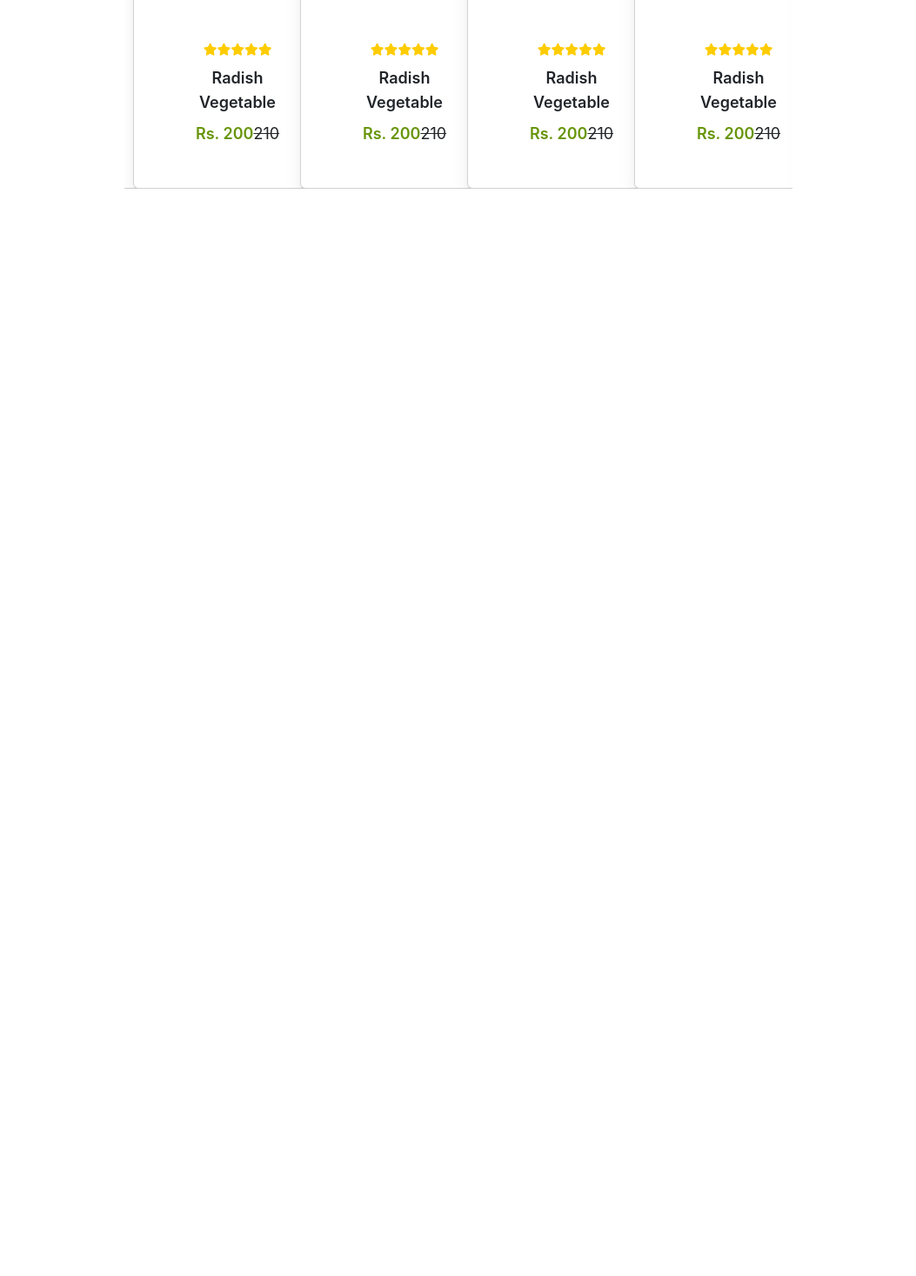
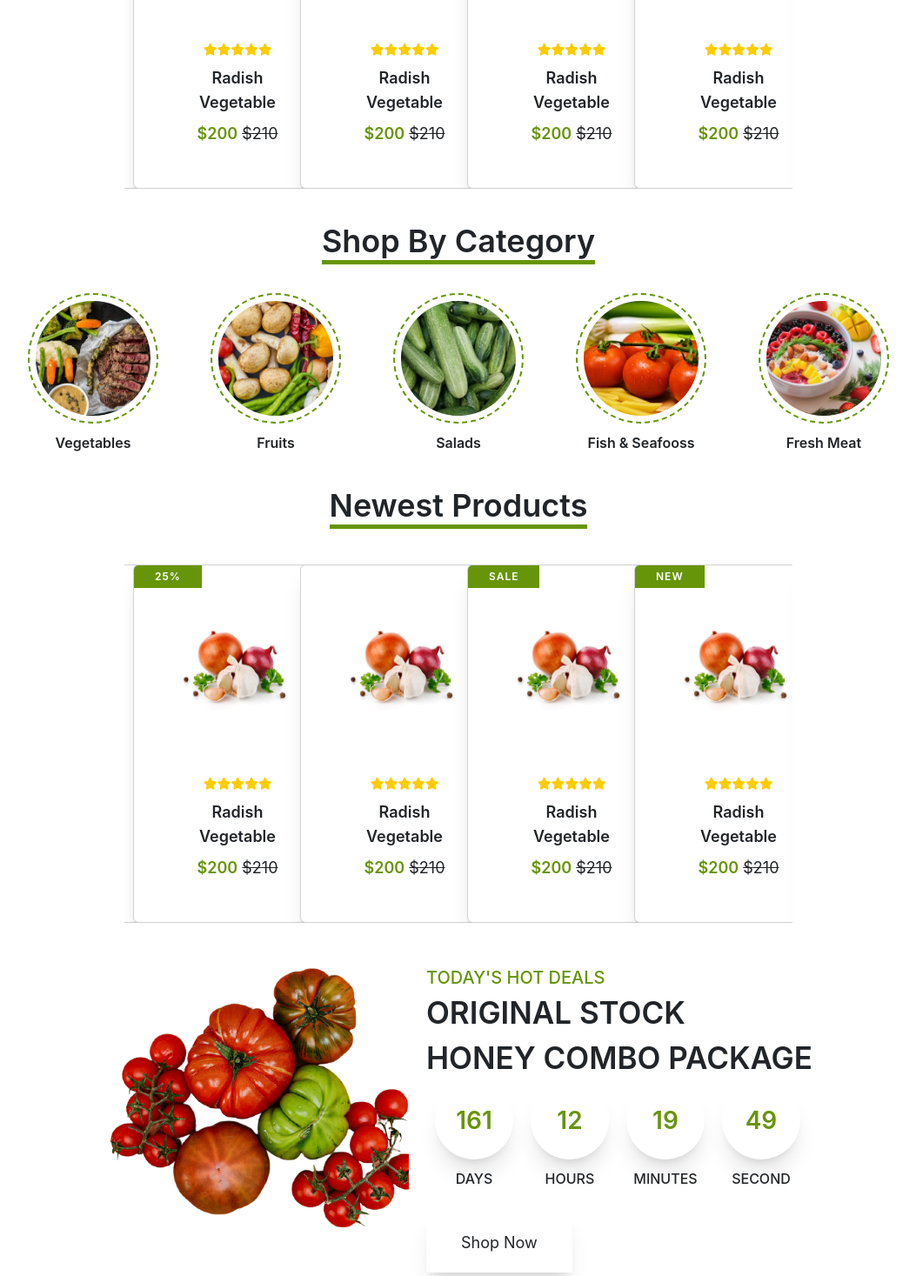
Before and after one commit to PaceDE/mr-jucify, a React (Create React App) app: page / in a window 1280 px wide. Shown: the part 1330-2797 px from the top of the page at 87% size, without its empty margins (113-1166 px from the left). Before the commit the page ends 1547 px from the top, so only its background shows below. Built offline with nearby package versions, Linux system fonts and the light colour scheme.

Commit message:
[+] adds deals, cats, summary

```diff
--- a/src/components/Home.js
+++ b/src/components/Home.js
@@ -6,6 +6,9 @@ import Header from "./Header";
 import Banner from "./blocks/Banner";
 import SmallBanner from "./blocks/SmallBanner";
 import ItemSlider from "./blocks/ItemSlider";
+import ShopByCategory from "./blocks/ShopByCategory";
+import Deal from "./blocks/Deal";
+import Summary from "./blocks/Summary";
 
 const Home = () => {
   return (
@@ -21,7 +24,30 @@ const Home = () => {
         </h2>
         <ItemSlider />
       </div>
+
+      <div className="mt-10">
+        <h2 className="relative text-4xl font-semibold text-center mb-10">
+          <span className="border-b-[5px] border-[#679509]">Shop By Category</span>
+        </h2>
+        <ShopByCategory />
+      </div>
+
+      <div className="my-10">
+        <h2 className="relative text-4xl font-semibold text-center">
+          <span className="border-b-[5px] border-[#679509]">Newest Products</span>
+        </h2>
+        <ItemSlider />
+      </div>
+
+      <div className="mb-12">
+        <Deal />
+      </div>
+
+      <Summary />
+
+
     </div>
+
   );
 };
 
--- a/src/components/blocks/Card.jsx
+++ b/src/components/blocks/Card.jsx
@@ -13,10 +13,11 @@ const Card = ({fruit}) => {
                 </div>
                 <div className="text-lg text-center mt-2">
                     <span className="text-[#679509] font-semibold">
-                        Rs. {fruit["price"]}
+                        ${fruit["price"]}
                     </span>
+                    &nbsp;
                     <span className="line-through">
-                        {fruit["oldPrice"]}
+                        ${fruit["oldPrice"]}
                     </span>
                 </div>
                 { fruit["option"] &&
--- /dev/null
+++ b/src/components/blocks/CircleCard.jsx
@@ -0,0 +1,19 @@
+const CircleCard = ({category}) => {
+    return (
+        <>
+            <div className="mx-[30px] food-cat food-cat-1">
+                <div className="w-[150px] h-[150px] flex justify-center items-center border-2 border-dashed border-[#679509] rounded-[50%] mb-[10px] relative cat-img">
+                    <img src={category["image"]} className="w-[90%] h-[90%] object-cover rounded-[50%]" alt="" />
+                    <div className="absolute w-0 h-0 duration-200 ease-linear text-transparent plus">
+                        +
+                    </div>
+                </div>
+                <div className="text-center font-semibold duration-200 ease-linear cat-name">
+                    {category["name"]}
+                </div>
+            </div>
+        </>
+     );
+}
+
+export default CircleCard;
--- /dev/null
+++ b/src/components/blocks/Deal.jsx
@@ -0,0 +1,48 @@
+import { Link } from "react-router-dom";
+
+const Deal = () => {
+
+    const timeData = [
+        {"id": 0, "value": 161, "unit": "Days"},
+        {"id": 1, "value": 12, "unit": "Hours"},
+        {"id": 2, "value": 19, "unit": "Minutes"},
+        {"id": 3, "value": 49, "unit": "Second"},
+    ]
+    return (
+        <>
+            <div className="w-[80%] m-auto mt-28">
+                <div className="flex flex-wrap justify-center items-center">
+                    <div className="w-[350px] h-[350px]">
+                        <img src="../../images/deal.png" className="w-full h-full" alt="" />
+                    </div>
+                    <div className="flex flex-col pl-5">
+                        <div className="text-[#679509] uppercase text-xl font-medium">
+                            Today's Hot Deals
+                        </div>
+                        <div className="text-[35px] font-semibold uppercase">
+                            original stock <br /> honey combo package
+                        </div>
+                        <div className="flex flex-wrap text-center">
+                            {timeData.map(td => (
+                                <div className="mx-[10px]" key={td["id"]}>
+                                    <div className="text-[#679509] bg-white text-[28px] font-semibold w-[90px] h-[90px] flex items-center justify-center rounded-[50px] shadow-xl">
+                                        {td["value"]}
+                                    </div>
+                                    <div className="mt-[10px] uppercase font-medium">
+                                        {td["unit"]}
+                                    </div>
+                                </div>
+                            ))}
+                        </div>
+
+                        <div className="mt-5">
+                            <Link to="#" className="px-10 py-4  text-lg duration-300 ease-linear hover:bg-[#2a660a] hover:text-white shadow-xl">Shop Now</Link>
+                        </div>
+                    </div>
+                </div>
+            </div>
+        </>
+     );
+}
+
+export default Deal;
--- a/src/components/blocks/ItemSlider.jsx
+++ b/src/components/blocks/ItemSlider.jsx
@@ -20,20 +20,24 @@ const ItemSlider = () => {
         initialSlide: 4,
         responsive: [
             {
+                breakpoint: 2000,
+                settings: {
+                    slidesToShow: 4,
+                    slidesToScroll: 1,
+                }
+            },
+            {
               breakpoint: 1024,
               settings: {
                 slidesToShow: 3,
-              slidesToScroll: 3,
-              infinite: true,
-              dots: true
+                slidesToScroll: 1,
               }
             },
             {
               breakpoint: 600,
               settings: {
                 slidesToShow: 2,
-              slidesToScroll: 2,
-              initialSlide: 2
+                slidesToScroll: 1
               }
             },
             {
--- /dev/null
+++ b/src/components/blocks/ShopByCategory.jsx
@@ -0,0 +1,30 @@
+import CircleCard from "./CircleCard";
+
+import image1 from "../../images/cat-1.jpg"
+import image2 from "../../images/cat-2.jpg"
+import image3 from "../../images/cat-3.jpg"
+import image4 from "../../images/cat-4.jpg"
+import image5 from "../../images/cat-5.jpg"
+
+const ShopByCategory = () => {
+
+    const categoryData = [
+        {"id": 0, "name": "Vegetables", "image": image1},
+        {"id": 1, "name": "Fruits", "image": image2},
+        {"id": 2, "name": "Salads", "image": image3},
+        {"id": 3, "name": "Fish & Seafooss", "image": image4},
+        {"id": 4, "name": "Fresh Meat", "image": image5},
+    ]
+
+    return (
+        <>
+            <div className="w-[60%] m-auto flex justify-center mt-[50px] text-center">
+                {categoryData.map(category => (
+                    <CircleCard category={category} key={category["id"]} />
+                ))}
+            </div>
+        </>
+     );
+}
+
+export default ShopByCategory;
--- /dev/null
+++ b/src/components/blocks/Summary.jsx
@@ -0,0 +1,80 @@
+import image1 from "../../images/1.jpg";
+import image2 from "../../images/2.jpg";
+import image3 from "../../images/3.jpg";
+import image4 from "../../images/4.jpg";
+import image5 from "../../images/5.jpg";
+import image6 from "../../images/6.jpg";
+
+const Summary = () => {
+    const summaryDataNested = [
+        [{"id": 0, "name": "Carrot Group Scal", "image": image1, "stars": [1,2,3,4,5], "price": 200, "oldPrice": 210},
+        {"id": 1, "name": "Carrot Group Scal", "image": image2, "stars": [1,2,3,4,5], "price": 200, "oldPrice": 210},
+        {"id": 2, "name": "Carrot Group Scal", "image": image3, "stars": [1,2,3,4,5], "price": 200, "oldPrice": 210},
+        {"id": 3, "name": "Carrot Group Scal", "image": image4, "stars": [1,2,3,4,5], "price": 200, "oldPrice": 210},]
+        ,
+        [{"id": 0, "name": "Carrot Group Scal", "image": image1, "stars": [1,2,3,4,5], "price": 200, "oldPrice": 210},
+        {"id": 1, "name": "Carrot Group Scal", "image": image2, "stars": [1,2,3,4,5], "price": 200, "oldPrice": 210},
+        {"id": 2, "name": "Carrot Group Scal", "image": image3, "stars": [1,2,3,4,5], "price": 200, "oldPrice": 210},
+        {"id": 3, "name": "Carrot Group Scal", "image": image4, "stars": [1,2,3,4,5], "price": 200, "oldPrice": 210},]
+        ,
+        [{"id": 0, "name": "Carrot Group Scal", "image": image1, "stars": [1,2,3,4,5], "price": 200, "oldPrice": 210},
+        {"id": 1, "name": "Carrot Group Scal", "image": image2, "stars": [1,2,3,4,5], "price": 200, "oldPrice": 210},
+        {"id": 2, "name": "Carrot Group Scal", "image": image3, "stars": [1,2,3,4,5], "price": 200, "oldPrice": 210},
+        {"id": 3, "name": "Carrot Group Scal", "image": image4, "stars": [1,2,3,4,5], "price": 200, "oldPrice": 210},]
+    ]
+    return (
+        <div className="flex flex-wrap justify-center">
+            {summaryDataNested.map(summaryData => (
+                <div className="mx-[10px] summary-header">
+                    <h4 className="text-xl font-semibold border-b-2 border-solid border-[#67950955]"><span className="border-b-2 border-solid border-[#679509]">Best</span> Selling</h4>
+                    {summaryData.map(sd => (
+                        <div className="bg-white flex items-center py-[10px] pr-[20px] pl-[10px] my-[10px] summary-item" key={sd["id"]}>
+                            <div className="w-[100px] h-[100px] summary-item-image">
+                                <img src={sd["image"]} className="w-full h-full" alt="" />
+                            </div>
+                            <div className="ml-[20px] text-sm summary-item-content">
+                                <div className="text-sm summary-item-name">
+                                    {sd["name"]}
+                                </div>
+                                <div className="stars">
+                                    {sd["stars"].map(s => (
+                                        <i className="fa-sharp fa-solid fa-star text-[#fc0]"></i>
+                                    ))}
+
+                                </div>
+                                <div className="text-lg text-center mt-2">
+                                    <span className="text-[#679509] font-semibold">
+                                        ${sd["price"]}
+                                    </span>
+                                    &nbsp;
+                                    <span className="line-through">
+                                        ${sd["oldPrice"]}
+                                    </span>
+                                </div>
+                            </div>
+                        </div>
+                    ))}
+                </div>
+            ))}
+            <div className="mx-[10px] summary-header">
+            <h4 className="text-xl font-semibold border-b-2 border-solid border-[#67950955]"><span className="border-b-2 border-solid border-[#679509]">Weekly</span> Discount</h4>
+            <div className="relative h-full discount-img">
+                <img src="images/week.jpg" className="w-full h-[90%] object-cover" alt="" />
+                <div className="absolute top-[30%] discount-content">
+                    <div className="w-[80%] m-auto  text-3xl font-bold capitalize text-white discount-text">
+                        get a discount for weekly offer
+                    </div>
+                    <div className="w-[80%] m-auto image-links mt-5">
+                        <a href="#" className="px-10 py-4 mr-2 text-white text-lg duration-300 ease-linear bg-[#679509] hover:bg-[#2a660a] shadow-xl">
+                            Shop Now
+                        </a>
+                    </div>
+                </div>
+            </div>
+        </div>
+
+        </div>
+     );
+}
+
+export default Summary;
--- a/src/css/home.css
+++ b/src/css/home.css
@@ -38,3 +38,19 @@
 .card:hover .heart-wishlist{
     display: flex;
 }
+
+.food-cat:hover .cat-name{
+    color: #679509;
+}
+
+.food-cat:hover .cat-img .plus{
+    display: flex;
+    width: 70%;
+    height: 70%;
+    border-radius: 50%;
+    background-color: #679509dd;
+    color: #fff;
+    justify-content: center;
+    align-items: center;
+    font-size: 50px;
+}
```
Lines whose indentation alone changed are shown as unchanged.
